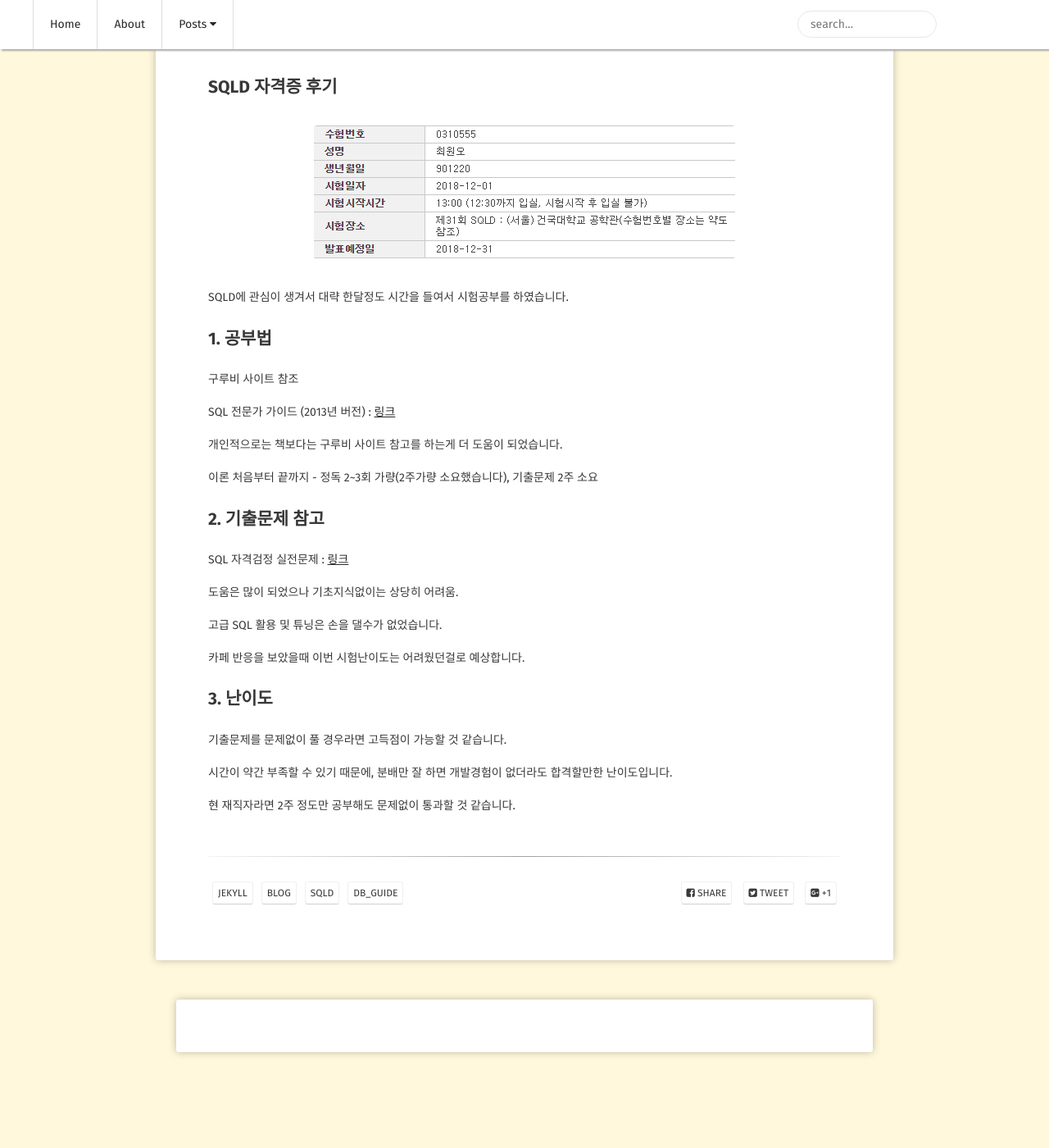
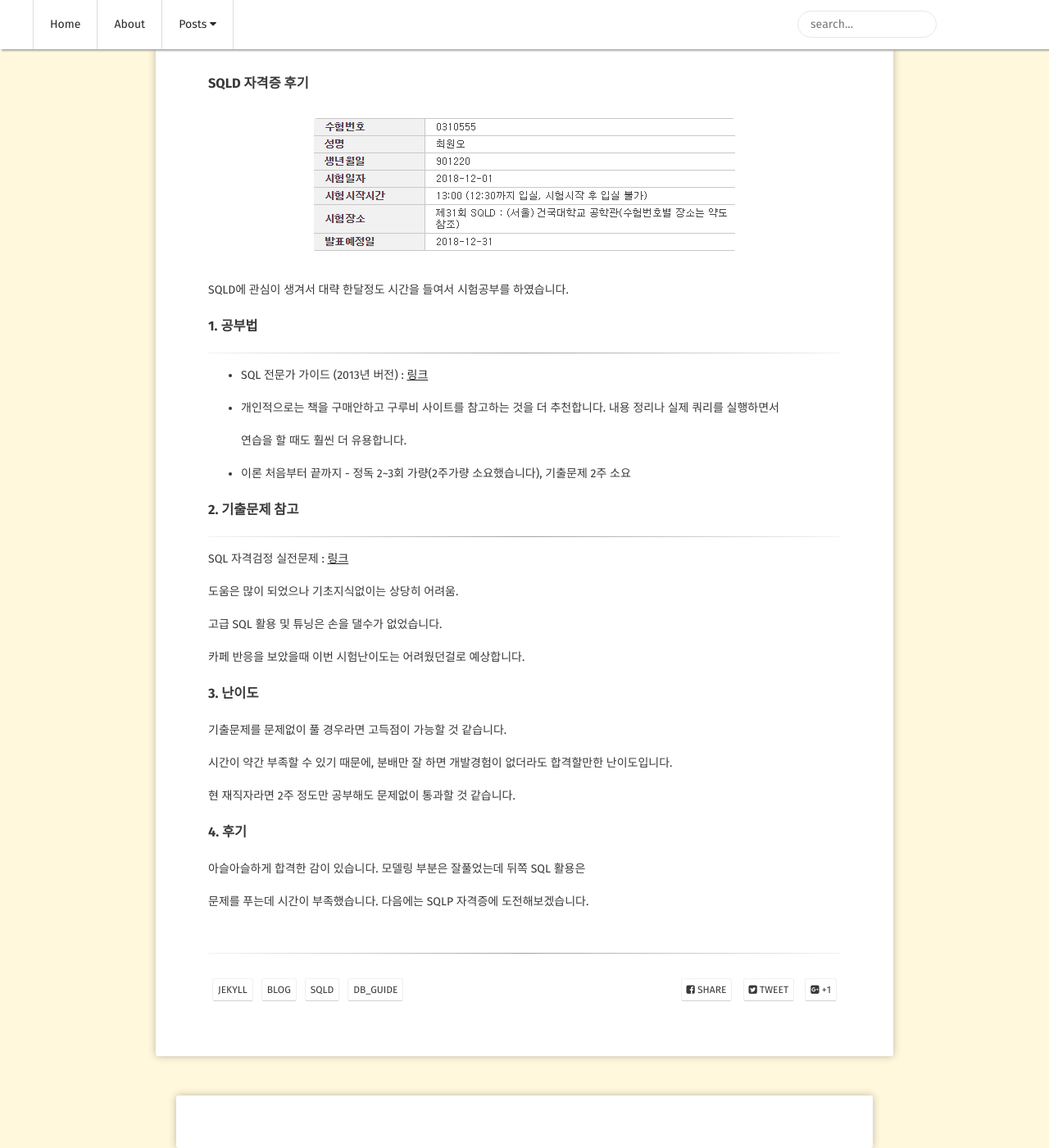
Before and after one commit to choiwono/choiwono.github.io, a Jekyll site: the page built from _posts/2018-12-03-cert_02.md, in a window 1280 px wide and 1400 px high, scrolled down 315 px. Shown: the whole window at 82% size. Built offline with Jekyll 4.4.1, drawn with Linux system fonts in a browser that asks for light colours; some web fonts are replaced; comment, search, counter and statistics services are not loaded.

Commit message:
[18.12.31] SQLD 후기
SQLD 후기 내용수정중!!

```diff
--- a/_posts/2018-12-03-cert_02.md
+++ b/_posts/2018-12-03-cert_02.md
@@ -13,7 +13,7 @@ tag:
 comments: true
 ---
 
-## SQLD 자격증 후기
+### SQLD 자격증 후기
 
 <figure>
     <a href="/assets/img/sqld_cert.png"><img src="/assets/img/sqld_cert.png"></a>
@@ -22,17 +22,19 @@ comments: true
 
 SQLD에 관심이 생겨서 대략 한달정도 시간을 들여서 시험공부를 하였습니다.
 
-## 1. 공부법
+### 1. 공부법
+<hr>
 
-구루비 사이트 참조
+* SQL 전문가 가이드 (2013년 버전) : [링크](http://www.gurubee.net/bookcafe/sqlp_1st)
 
-SQL 전문가 가이드 (2013년 버전) : [링크](http://www.gurubee.net/bookcafe/sqlp_1st)
+* 개인적으로는 책을 구매안하고 구루비 사이트를 참고하는 것을 더 추천합니다. 내용 정리나 실제 쿼리를 실행하면서
 
-개인적으로는 책보다는 구루비 사이트 참고를 하는게 더 도움이 되었습니다.
+  연습을 할 때도 훨씬 더 유용합니다.
 
-이론 처음부터 끝까지 - 정독 2~3회 가량(2주가량 소요했습니다), 기출문제 2주 소요
+* 이론 처음부터 끝까지 - 정독 2~3회 가량(2주가량 소요했습니다), 기출문제 2주 소요
 
-## 2. 기출문제 참고
+### 2. 기출문제 참고
+<hr>
 
 SQL 자격검정 실전문제 : [링크](http://www.yes24.com/24/goods/33524934)
 
@@ -42,10 +44,17 @@ SQL 자격검정 실전문제 : [링크](http://www.yes24.com/24/goods/33524934)
 
 카페 반응을 보았을때 이번 시험난이도는 어려웠던걸로 예상합니다.
 
-## 3. 난이도
+### 3. 난이도
 
 기출문제를 문제없이 풀 경우라면 고득점이 가능할 것 같습니다.
 
 시간이 약간 부족할 수 있기 때문에, 분배만 잘 하면 개발경험이 없더라도 합격할만한 난이도입니다.
 
 현 재직자라면 2주 정도만 공부해도 문제없이 통과할 것 같습니다.
+
+
+### 4. 후기
+
+아슬아슬하게 합격한 감이 있습니다. 모델링 부분은 잘풀었는데 뒤쪽 SQL 활용은
+
+문제를 푸는데 시간이 부족했습니다. 다음에는 SQLP 자격증에 도전해보겠습니다.
```
